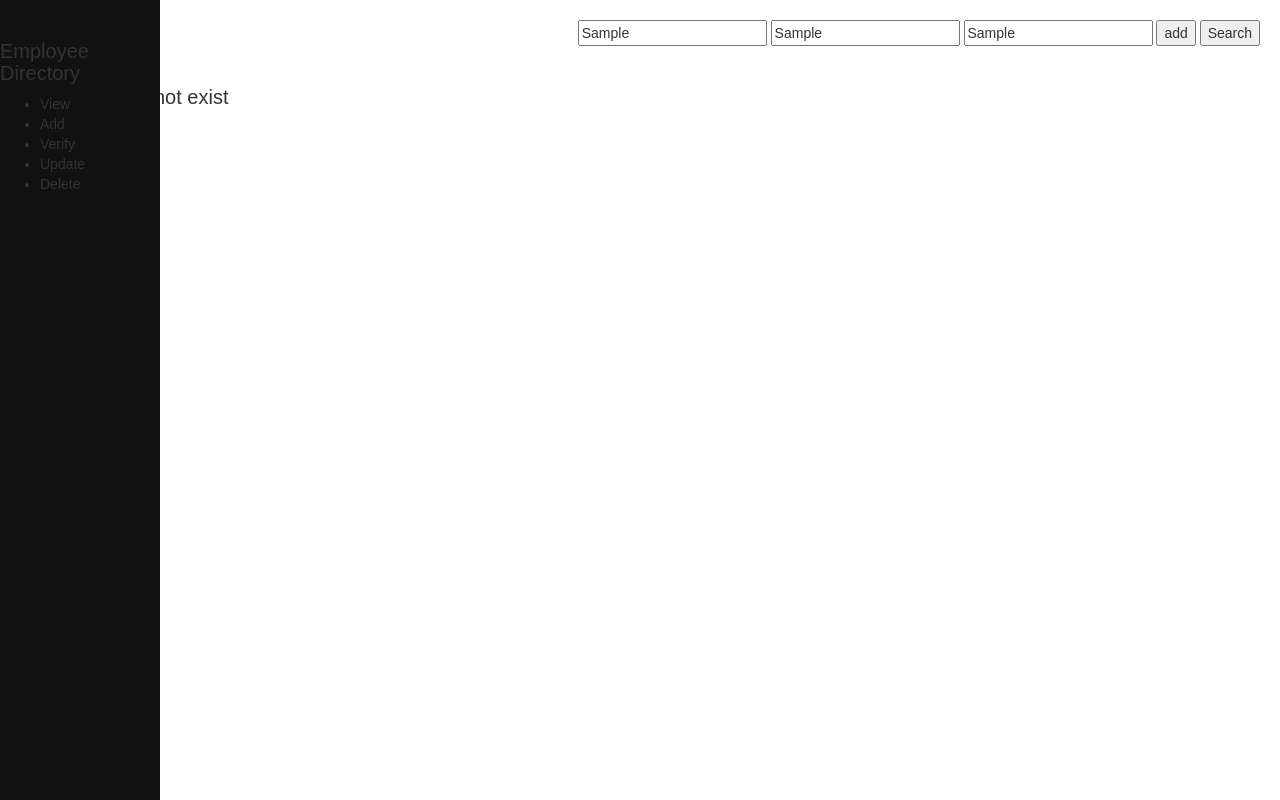
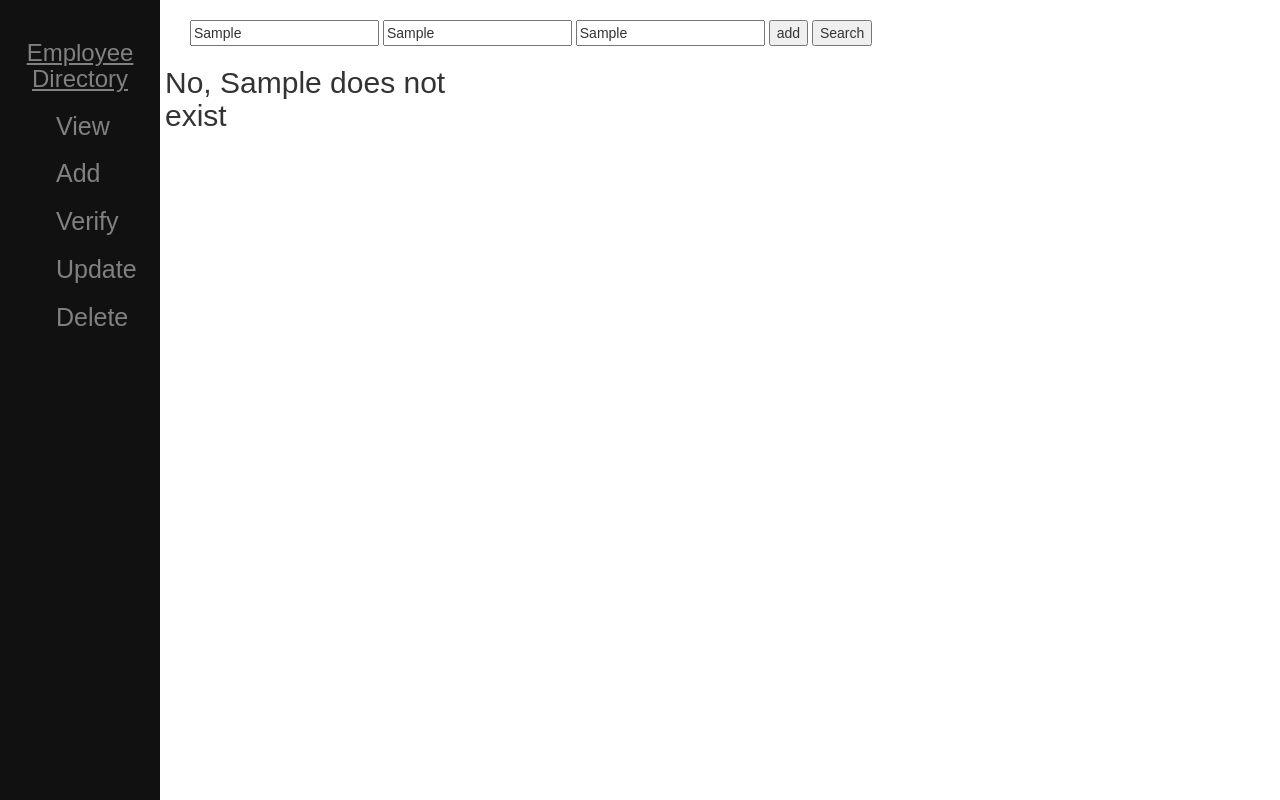
Before and after one commit to nolannick/employeeDirectory, a plain HTML site: page index.html in a window 1280 px wide. Both pictures are taken after typing "Sample", "Sample", "Sample" into the empty fields and a click on the input "Search". Drawn offline with nearby package versions, Linux system fonts and the light colour scheme.

Commit message:
minor tweaks to styling

```diff
--- a/app.js
+++ b/app.js
@@ -85,9 +85,9 @@ const searchButtonClick = function () {
         }
     }
     if (exists === true) {
-        $('.column').html(`<h1>Yes, ${$(`#inputName`).val()} exists</h1>`);
+        $('.column').html(`<h2>Yes, ${$(`#inputName`).val()} exists</h2>`);
     } else {
-        $('.column').html(`<h1>No, ${$(`#inputName`).val()} does not exist</h1>`);
+        $('.column').html(`<h2>No, ${$(`#inputName`).val()} does not exist</h2>`);
     }
 }
 
--- a/style.css
+++ b/style.css
@@ -15,7 +15,7 @@ body {
     padding-top: 20px;
   }
 
-  .sidenav a {
+  .sidenav li {
     padding: 6px 8px 6px 16px;
     text-decoration: none;
     font-size: 25px;
@@ -27,32 +27,32 @@ body {
     color: #f1f1f1;
   }
 
-  .main {
+  main {
     margin-left: 160px; /* Same as the width of the sidenav */
-    font-size: 28px; /* Increased text to enable scrolling */
+    /* font-size: 28px; Increased text to enable scrolling */
     padding: 0px 10px;
     overflow: hidden;
   }
 
-  /* Page content */
-  .main {
-    margin-left: 200px; /* Same as the width of the sidenav */
-  }
 
   h1 {
-      font-size: 20px;
+      font-size: 24px;
+      color: #818181;
+      text-align: center;
+      text-decoration: underline;
   }
 
   .inputFields {
-      float: right;
+      float: left;
       margin: 20px;
 
   }
 
   /* Float four columns side by side */
 .column {
-    float: left;
-    width: 50%;
+    float: none;
+    width: 30%;
+    clear: both;
 
   }
 
```
